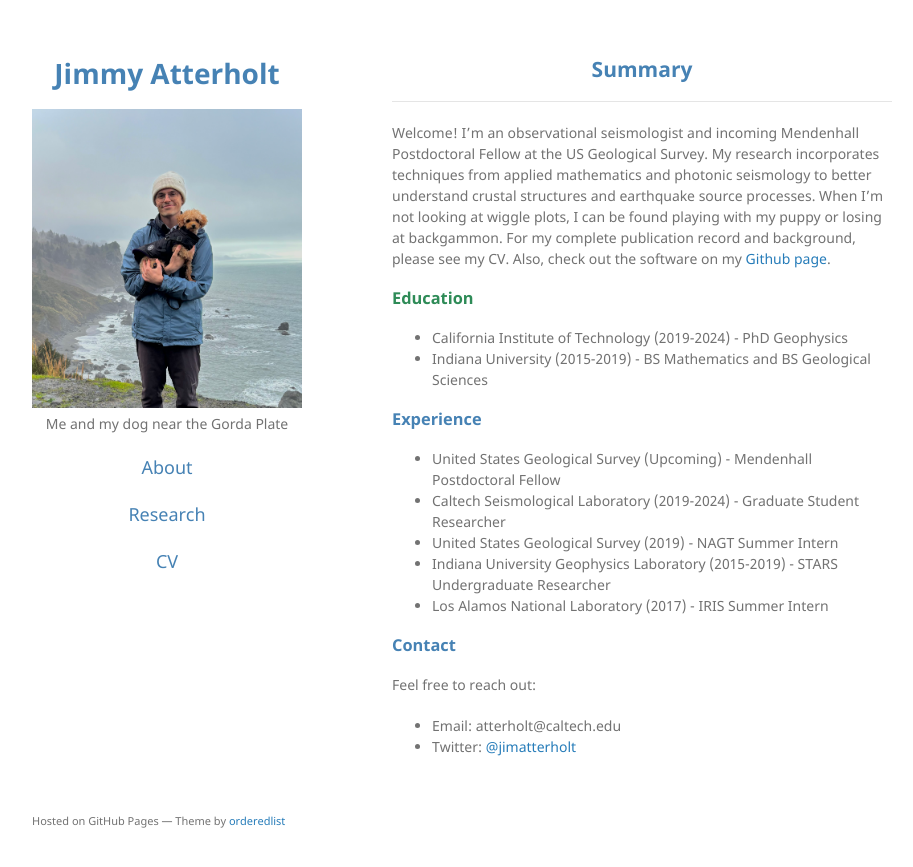
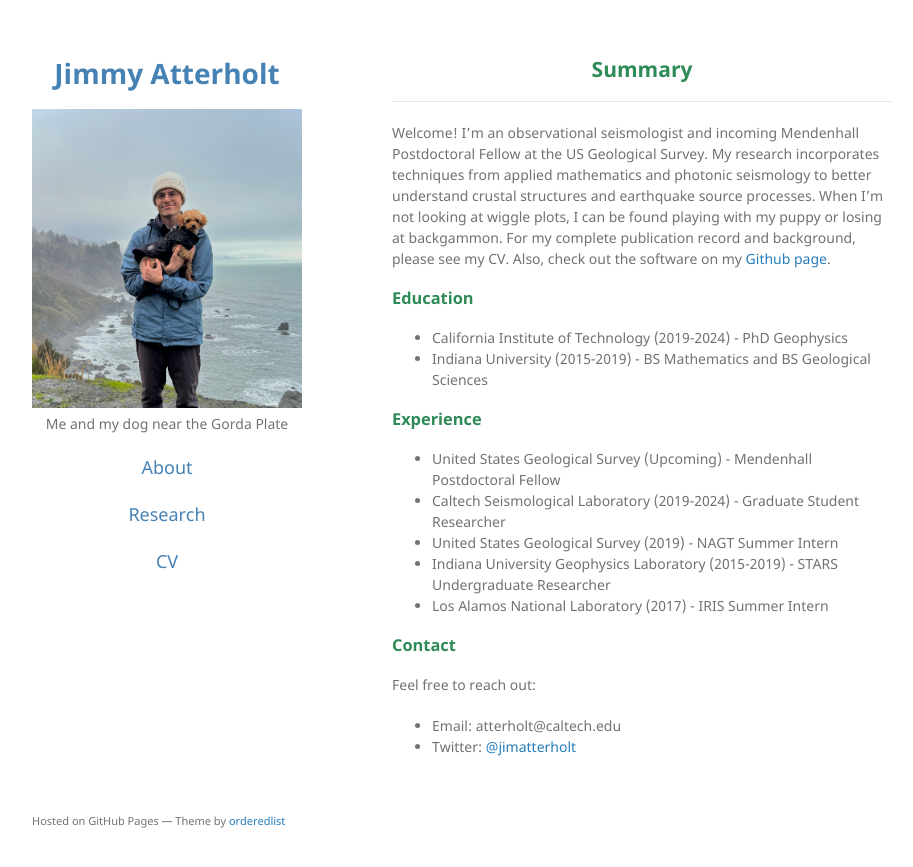
Before and after one commit to atterholt/atterholt.github.io, a Jekyll site: the page built from index.md, in a window 1280 px wide. Shown: the top 867 px of the page, without its empty margins (178-1091 px from the left). Built offline with Jekyll 4.4.1, drawn with Linux system fonts in a browser that asks for light colours.

Commit message:
Update index.md

```diff
--- a/index.md
+++ b/index.md
@@ -1,7 +1,7 @@
 ---
 layout: default
 ---
-<h2 align="center" style="color:SteelBlue">
+<h2 align="center" style="color:SeaGreen">
   Summary
 </h2>
 
@@ -17,7 +17,7 @@ Welcome! I'm an observational seismologist and incoming Mendenhall Postdoctoral
   <li>Indiana University (2015-2019) - BS Mathematics and BS Geological Sciences</li>
 </ul>
 
-<h3 style="color:SteelBlue">
+<h3 style="color:SeaGreen">
   Experience
 </h3>
 
@@ -27,7 +27,7 @@ Welcome! I'm an observational seismologist and incoming Mendenhall Postdoctoral
 *   Indiana University Geophysics Laboratory (2015-2019) - STARS Undergraduate Researcher
 *   Los Alamos National Laboratory (2017) - IRIS Summer Intern
 
-<h3 style="color:SteelBlue">
+<h3 style="color:SeaGreen">
   Contact
 </h3>
 
```
